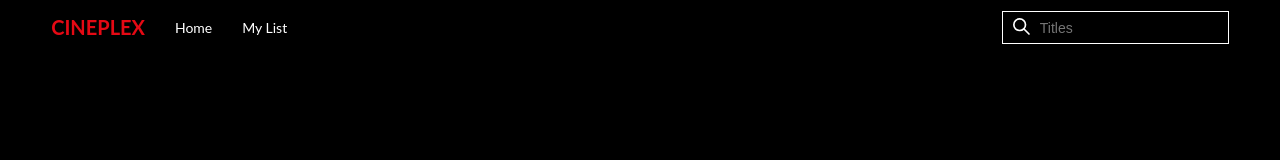
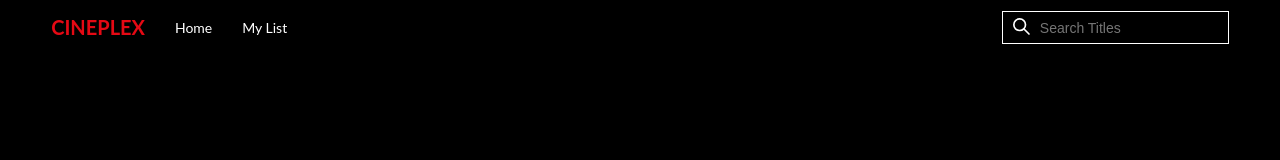
Before and after one commit to vaibhav1802/cineplex, a Next.js app: page /1/1 in a window 1280 px wide. Both pictures are taken after a click on the element 1190 px from the left and 27 px from the top of the page. Shown: the top 160 px of the page. Built offline with nearby package versions, Linux system fonts and the light colour scheme; no server answers.

Commit message:
updated the readme doc and minor bugfixes

```diff
--- a/components/collection/MediaDetails/MediaDetails.component.js
+++ b/components/collection/MediaDetails/MediaDetails.component.js
@@ -67,7 +67,10 @@ const MediaDetails = (props) => {
     </Styled.OtherSeasons>
   )
 
-  const onClickTrailerBtn = () => displayTrailer(!isTrailerDisplayed)
+  const onClickTrailerBtn = () => {
+    displayTrailer(!isTrailerDisplayed)
+    window.scrollTo(0, 0)
+  }
 
   const renderTrailerVideo = (mediaVideo) => (
     <Styled.TrailerWrapper>
--- a/components/elements/Header/Header.component.js
+++ b/components/elements/Header/Header.component.js
@@ -6,12 +6,12 @@ import { useState, useRef } from "react"
 const Header = (props) => {
   const { inputValue, onChangeSearchInput, onIconCloseClick } = props
   const [isInputFieldShown, showInputField] = useState(false)
-  const inputRef = useRef()
+  const inputRefNonMobile = useRef()
 
   const onSearchIconClick = () => {
     if (inputValue === "") {
       showInputField(!isInputFieldShown)
-      inputRef?.current?.focus()
+      inputRefNonMobile?.current?.focus()
     }
   }
   return (
@@ -42,7 +42,7 @@ const Header = (props) => {
             isInputFieldShown={isInputFieldShown}
             onChangeSearchInput={onChangeSearchInput}
             onIconCloseClick={onIconCloseClick}
-            inputRef={inputRef}
+            inputRef={inputRefNonMobile}
           />
         </Styled.InputSearchNonMobile>
       </Styled.HeaderWrapper>
@@ -55,7 +55,6 @@ const Header = (props) => {
           isInputFieldShown={isInputFieldShown}
           onChangeSearchInput={onChangeSearchInput}
           onIconCloseClick={onIconCloseClick}
-          inputRef={inputRef}
         />
       </Styled.InputSearchMobile>
     </>
--- a/components/elements/InputSearchBar/InputSearchBar.component.js
+++ b/components/elements/InputSearchBar/InputSearchBar.component.js
@@ -26,7 +26,7 @@ const InputSearchBar = (props) => {
         onChange={(e) => onChangeSearchInput(e)}
         type="text"
         innerRef={inputRef}
-        placeholder="Titles"
+        placeholder="Search Titles"
         maxLength={80}
         value={inputValue}
       ></Styled.TextInput>
```
Also changed, not shown: 1 other file (tests, documents, lock files or other folders).
